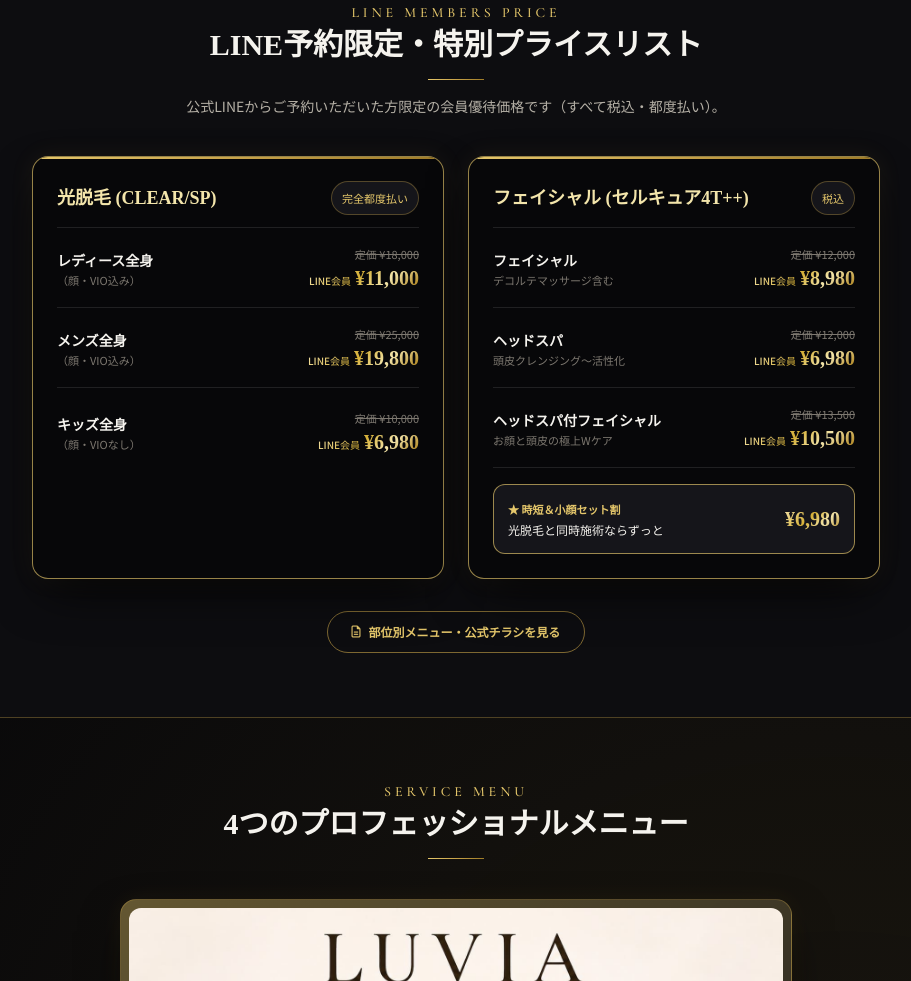
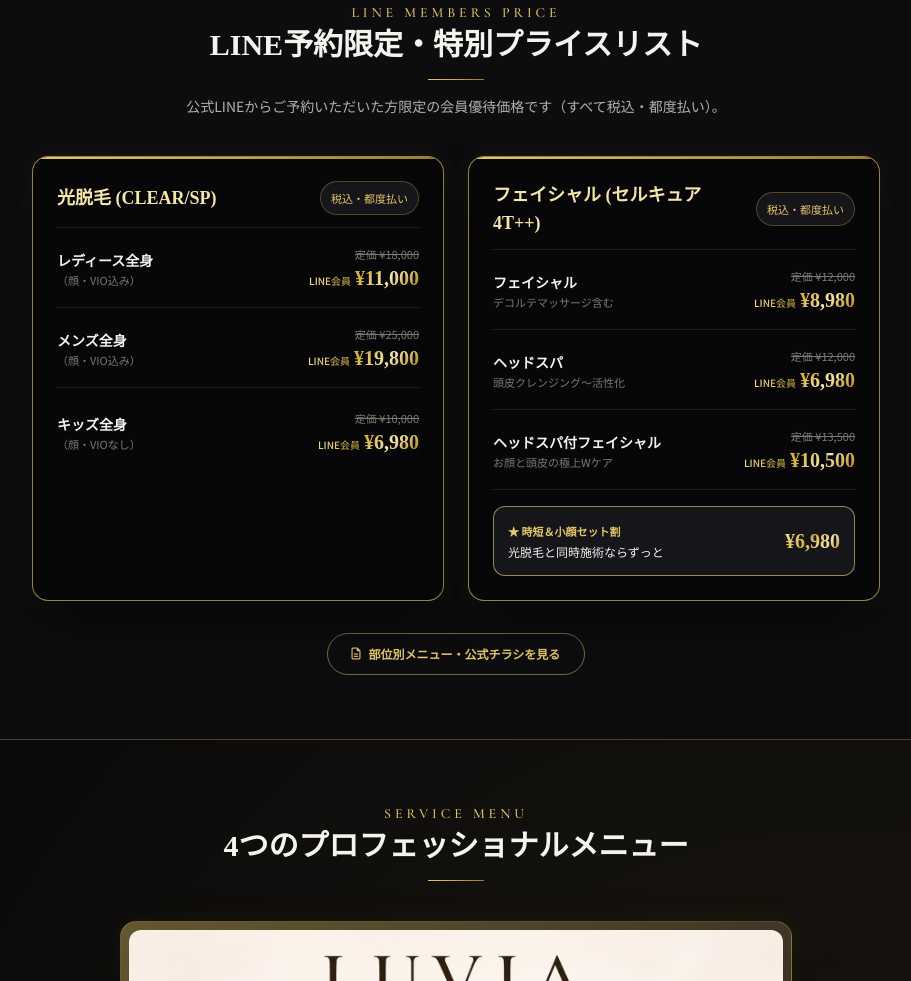
Before and after one commit to luvia0404sol-art/LUVIA-LP, a plain HTML site: page test.html in a window 1280 px wide. Shown: the part 2098-3079 px from the top of the page, without its empty margins (184-1095 px from the left). Drawn offline with nearby package versions, Linux system fonts and the light colour scheme.

Commit message:
Update test.html

```diff
--- a/test.html
+++ b/test.html
@@ -298,9 +298,9 @@
                 <!-- 光脱毛 (CLEAR/SP) -->
                 <div class="border gold-border-strong rounded-2xl p-6 bg-obsidian-950/90 luxury-dark-shadow relative overflow-hidden">
                     <div class="absolute top-0 left-0 w-full h-[2px] gold-foil-bg"></div>
-                    <h3 class="font-serif text-lg font-bold border-b border-white/10 pb-3 mb-4 text-gold-pale flex justify-between items-center">
+                    <h3 class="font-serif text-base sm:text-lg font-bold border-b border-white/10 pb-3 mb-4 text-gold-pale flex justify-between items-center gap-2">
                         <span>光脱毛 (CLEAR/SP)</span>
-                        <span class="text-[11px] text-gold-light font-sans font-normal bg-obsidian-800 px-2.5 py-0.5 rounded-full border gold-border">完全都度払い</span>
+                        <span class="text-[11px] text-gold-light font-sans font-normal bg-obsidian-800 px-2.5 py-0.5 rounded-full border gold-border whitespace-nowrap flex-shrink-0">税込・都度払い</span>
                     </h3>
                     <div class="space-y-4 text-sm">
                         <div class="flex justify-between items-center border-b border-white/10 pb-3">
@@ -339,9 +339,9 @@
                 <!-- フェイシャル (セルキュア4T++) -->
                 <div class="border gold-border-strong rounded-2xl p-6 bg-obsidian-950/90 luxury-dark-shadow relative overflow-hidden">
                     <div class="absolute top-0 left-0 w-full h-[2px] gold-foil-bg"></div>
-                    <h3 class="font-serif text-lg font-bold border-b border-white/10 pb-3 mb-4 text-gold-pale flex justify-between items-center">
+                    <h3 class="font-serif text-base sm:text-lg font-bold border-b border-white/10 pb-3 mb-4 text-gold-pale flex justify-between items-center gap-2">
                         <span>フェイシャル (セルキュア4T++)</span>
-                        <span class="text-[11px] text-gold-light font-sans font-normal bg-obsidian-800 px-2.5 py-0.5 rounded-full border gold-border">税込</span>
+                        <span class="text-[11px] text-gold-light font-sans font-normal bg-obsidian-800 px-2.5 py-0.5 rounded-full border gold-border whitespace-nowrap flex-shrink-0">税込・都度払い</span>
                     </h3>
                     <div class="space-y-4 text-sm">
                         <div class="flex justify-between items-center border-b border-white/10 pb-3">
```
